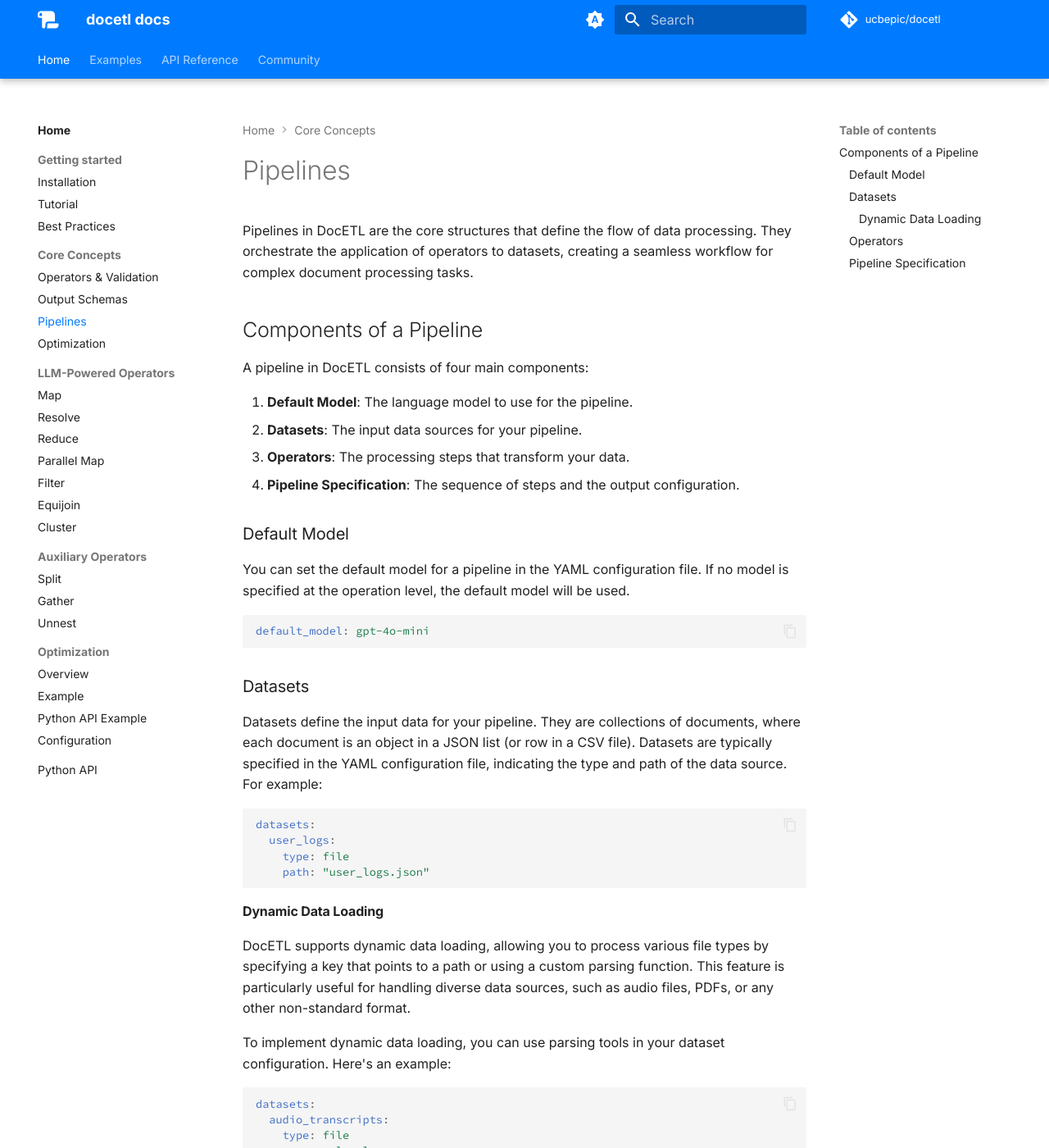
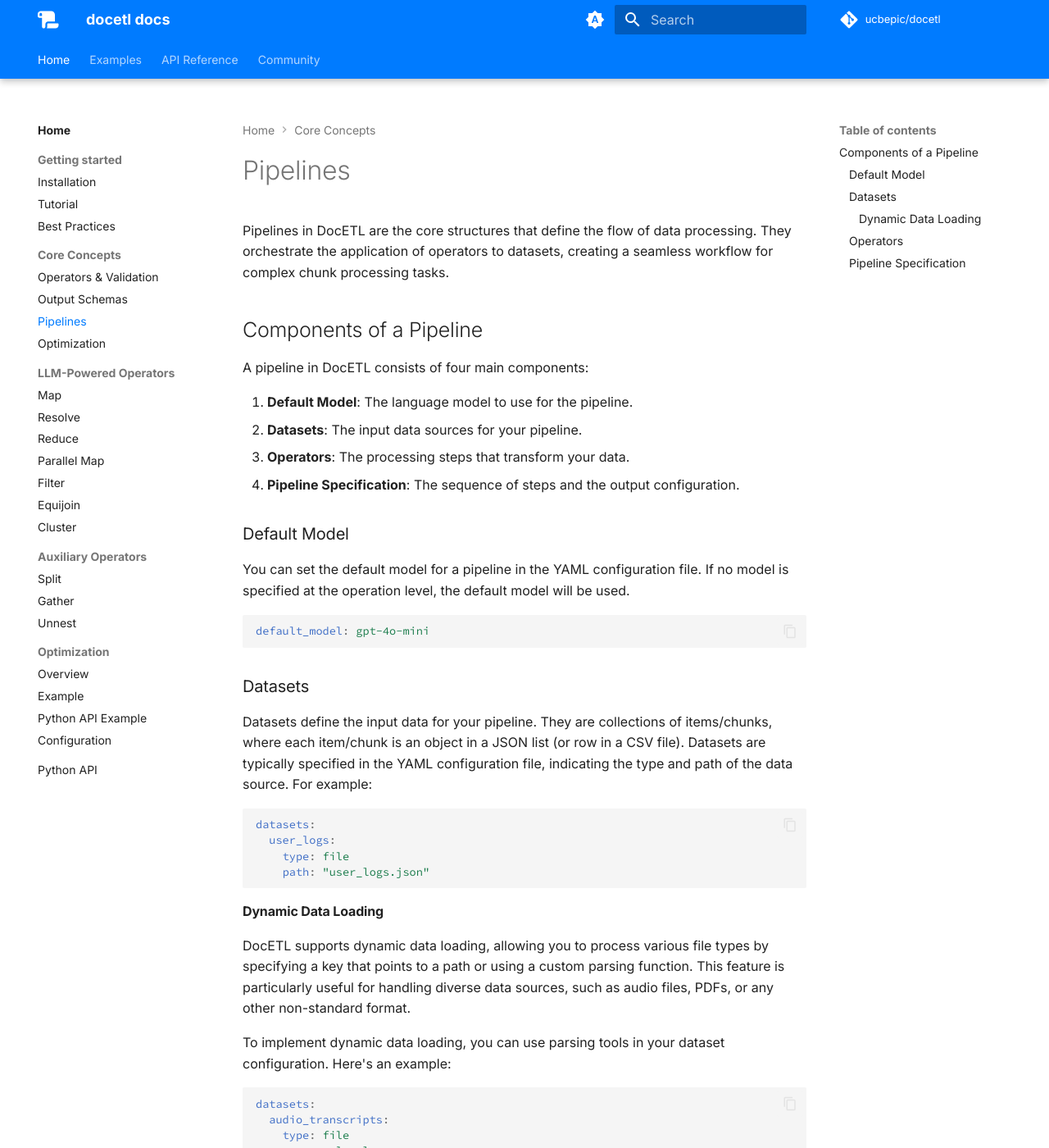
Before and after one commit to ucbepic/docetl, an MkDocs documentation site: the page built from docs/concepts/pipelines.md, in a window 1280 px wide and 1400 px high. Shown: the whole window at 82% size. Built offline with MkDocs 1.6.1 and Material for MkDocs 9.7.7, drawn with Linux system fonts in a browser that asks for light colours; comment, search, counter and statistics services are not loaded.

Commit message:
refactor: md changes documents -> items

````diff
--- a/docs/concepts/pipelines.md
+++ b/docs/concepts/pipelines.md
@@ -1,6 +1,6 @@
 # Pipelines
 
-Pipelines in DocETL are the core structures that define the flow of data processing. They orchestrate the application of operators to datasets, creating a seamless workflow for complex document processing tasks.
+Pipelines in DocETL are the core structures that define the flow of data processing. They orchestrate the application of operators to datasets, creating a seamless workflow for complex chunk processing tasks.
 
 ## Components of a Pipeline
 
@@ -21,7 +21,7 @@
 
 ### Datasets
 
-Datasets define the input data for your pipeline. They are collections of documents, where each document is an object in a JSON list (or row in a CSV file). Datasets are typically specified in the YAML configuration file, indicating the type and path of the data source. For example:
+Datasets define the input data for your pipeline. They are collections of items/chunks, where each item/chunk is an object in a JSON list (or row in a CSV file). Datasets are typically specified in the YAML configuration file, indicating the type and path of the data source. For example:
 
 ```yaml
 datasets:
````
Also changed, not shown: docs/examples/custom-parsing.md (+2 -2 lines), docs/examples/mining-product-reviews.md (+2 -2 lines).
